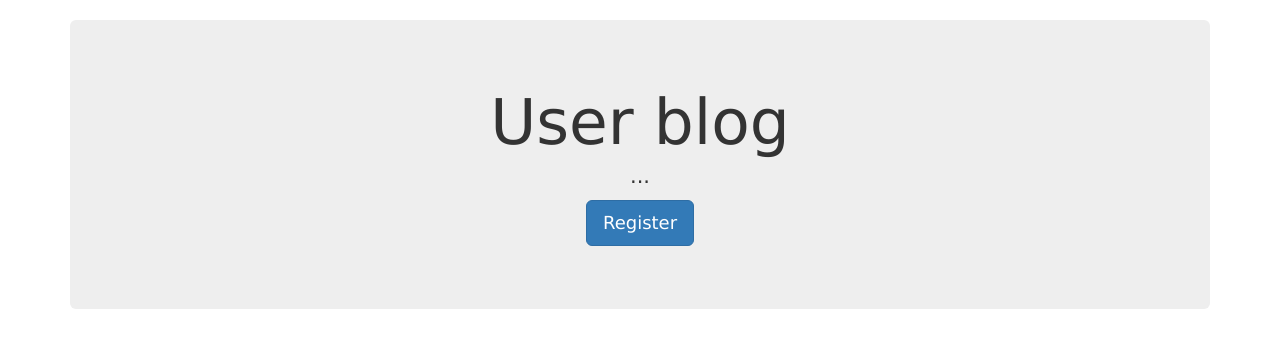
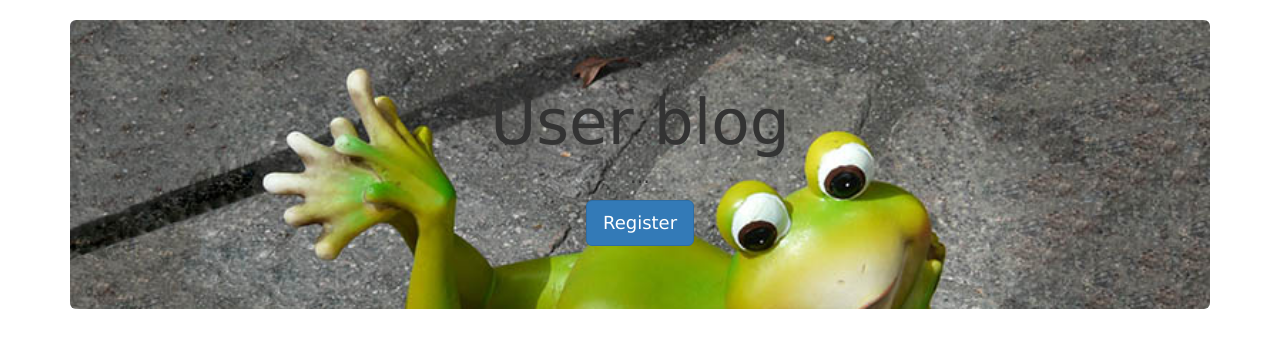
Before and after one commit to dan10261/RailLearning, a Rails app: page / in a window 1280 px wide. Shown: the part 85-433 px from the top of the page. Run offline with Rails 7, Linux system fonts and the light colour scheme; style sheets or scripts are compiled from the project's sources; some libraries are stand-ins or nearby versions.

Commit message:
Add img background for the home page

```diff
--- a/app/assets/stylesheets/custom.css.scss
+++ b/app/assets/stylesheets/custom.css.scss
@@ -25,6 +25,11 @@
 .msg-info{
 	color:green;
 }
+.jumbotron {
+	background-image: asset-url('3d-animated-frog-image.jpg');
+	background-size:cover;
+}
+
 //bootstrap default style
 @import "bootstrap-sprockets";
 @import "bootstrap";
```
Also changed, not shown: app/assets/images/3d-animated-frog-image.jpg (added).
